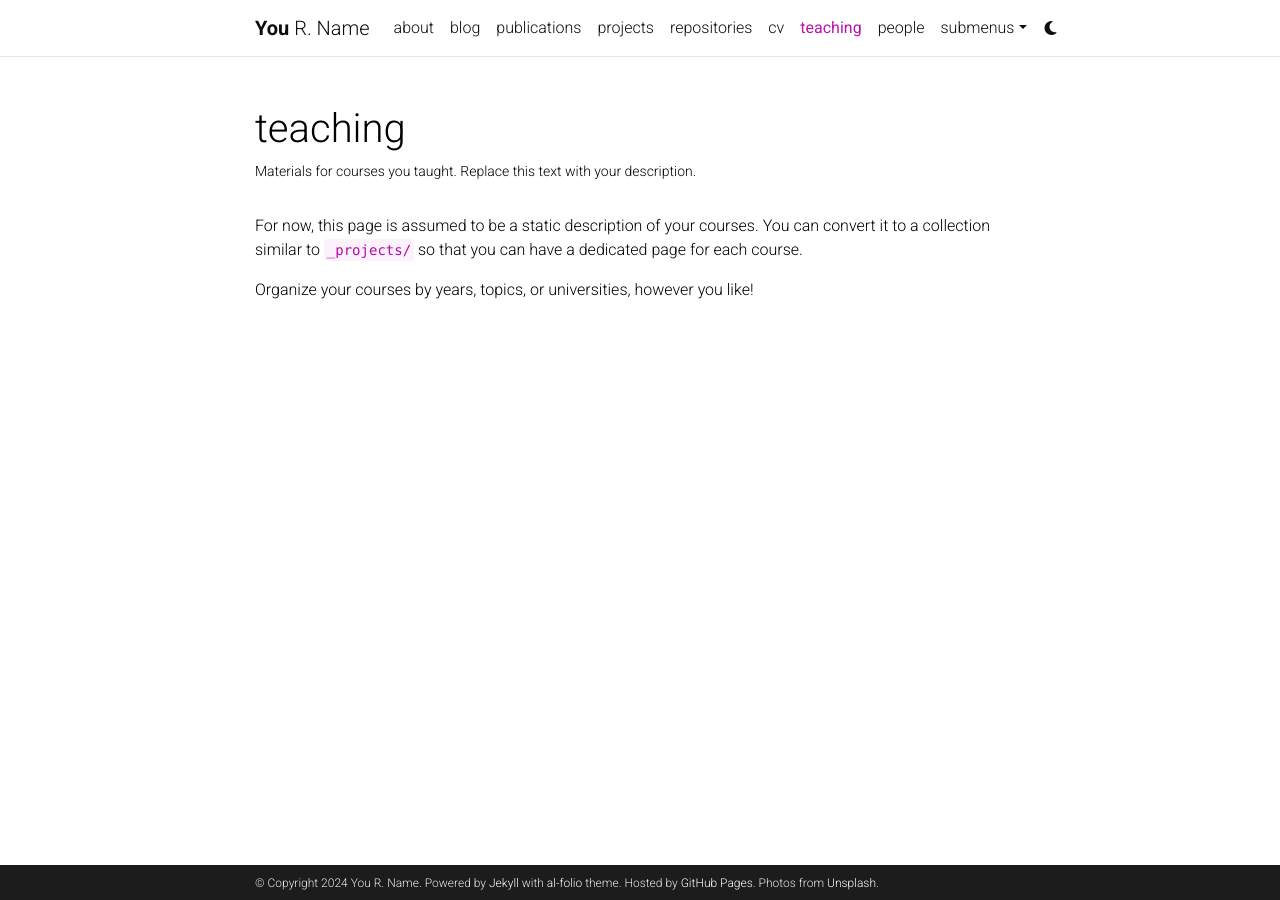
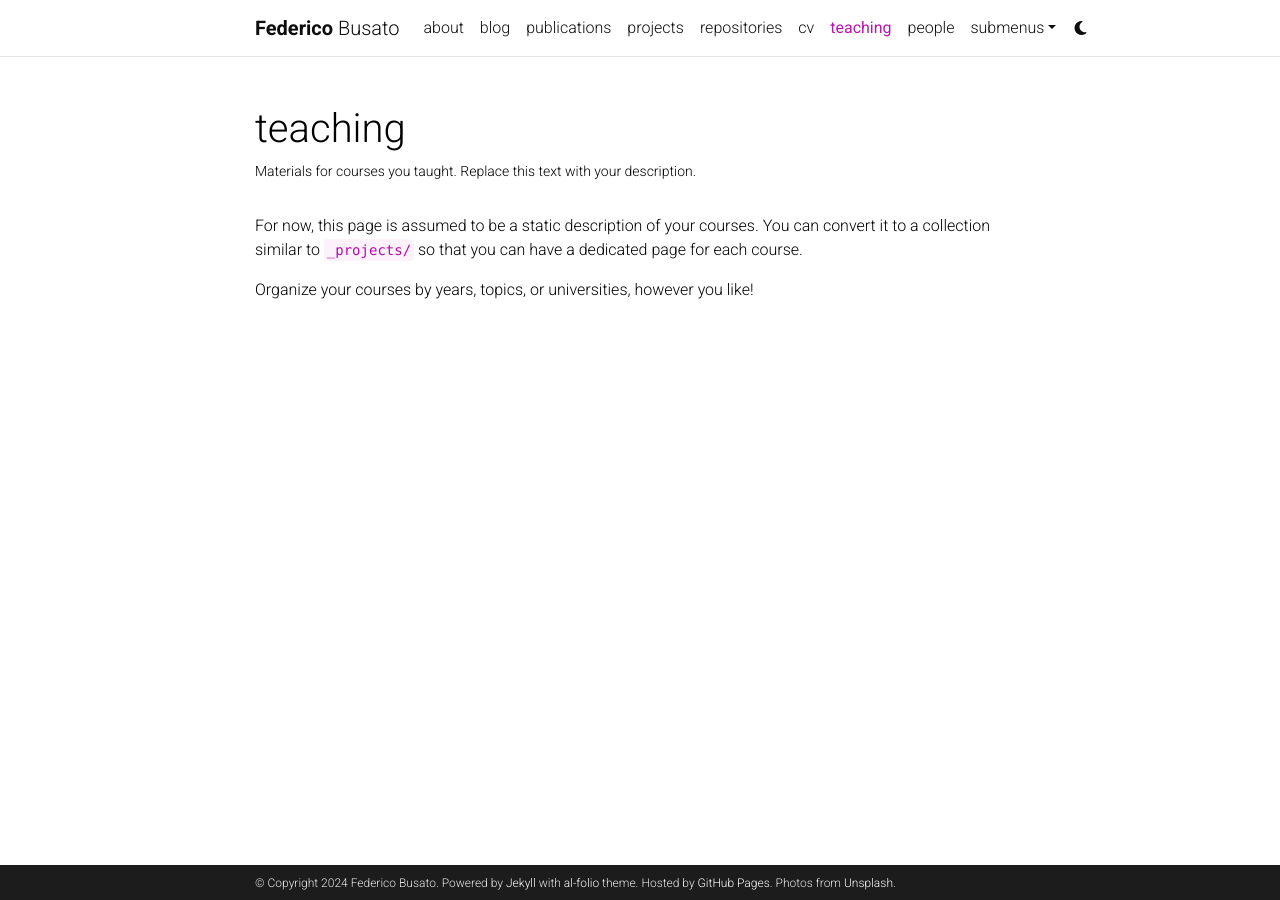
Before and after one commit to federico-busato/federico-busato.github.io, a Jekyll site: the page built from _pages/teaching.md, in a window 1280 px wide. Built offline with Jekyll 4.4.1, drawn with Linux system fonts in a browser that asks for light colours; comment, search, counter and statistics services are not loaded; a style sheet for code colours, icons or effects is not loaded.

```diff
--- a/_config.yml
+++ b/_config.yml
@@ -3,9 +3,9 @@
 # -----------------------------------------------------------------------------
 
 title: blank # the website title (if blank, full name will be used instead)
-first_name: You
-middle_name: R.
-last_name: Name
+first_name: Federico
+middle_name:
+last_name: Busato
 email: federico.busato@protonmail.com
 description: > # the ">" symbol means to ignore newlines until "footer_text:"
   A simple, whitespace theme for academics. Based on [*folio](https://github.com/bogoli/-folio) design.
@@ -13,9 +13,9 @@ footer_text: >
   Powered by <a href="https://jekyllrb.com/" target="_blank">Jekyll</a> with <a href="https://github.com/alshedivat/al-folio">al-folio</a> theme.
   Hosted by <a href="https://pages.github.com/" target="_blank">GitHub Pages</a>.
   Photos from <a href="https://unsplash.com" target="_blank">Unsplash</a>.
-keywords: jekyll, jekyll-theme, academic-website, portfolio-website  # add your own keywords or leave empty
+keywords: cpp, sparse-linear-algebra, NVIDIA, GPU  # add your own keywords or leave empty
 
-lang: en # the language of your site (for example: en, fr, cn, ru, etc.)
+lang: en
 icon: ⚛️  # the emoji used as the favicon (alternatively, provide image name in /assets/img/)
 
 url: https://federico-busato.github.io # the base hostname & protocol for your site
@@ -28,7 +28,7 @@ impressum_path:  # set to path to include impressum link in the footer, use the
 # -----------------------------------------------------------------------------
 
 # repo color theme
-repo_theme_light: default       # https://github.com/anuraghazra/github-readme-stats/blob/master/themes/README.md
+repo_theme_light: dark       # https://github.com/anuraghazra/github-readme-stats/blob/master/themes/README.md
 repo_theme_dark: dark           # https://github.com/anuraghazra/github-readme-stats/blob/master/themes/README.md
 repo_trophies:
   enabled: true
@@ -41,7 +41,7 @@ repo_trophies:
 # will use title and url fields
 # Take a look to https://github.com/jekyll/jekyll-feed for more customization
 
-rss_icon: true
+rss_icon: false
 
 # -----------------------------------------------------------------------------
 # Layout
@@ -68,41 +68,41 @@ og_image: # The site-wide (default for all links) Open Graph preview image
 # Social integration
 # -----------------------------------------------------------------------------
 
-github_username: # your GitHub user name
-gitlab_username: # your GitLab user name
-x_username: # your X handle
-mastodon_username: # your mastodon instance+username in the format instance.tld/@username
-linkedin_username: # your LinkedIn user name
-telegram_username: # your Telegram user name
-scholar_userid: # your Google Scholar ID
+github_username:   federico-busato # your GitHub user name
+gitlab_username:                   # your GitLab user name
+x_username:        fedebusato      # your X handle
+mastodon_username: mastodon.social/@fbusato  # your mastodon instance+username in the format instance.tld/@username
+linkedin_username: federico-busato # your LinkedIn user name
+telegram_username:  # your Telegram user name
+scholar_userid:     # your Google Scholar ID
 semanticscholar_id: # your Semantic Scholar ID
-whatsapp_number: # your WhatsApp number (full phone number in international format. Omit any zeroes, brackets, or dashes when adding the phone number in international format.)
-orcid_id: # your ORCID ID
-medium_username: # your Medium username
-quora_username: # your Quora username
-publons_id: # your ID on Publons
-lattes_id: # your ID on Lattes (Brazilian Lattes CV)
-osf_id: # your OSF ID
+whatsapp_number:    # your WhatsApp number (full phone number in international format. Omit any zeroes, brackets, or dashes when adding the phone number in international format.)
+orcid_id:           # your ORCID ID
+medium_username:    # your Medium username
+quora_username:     # your Quora username
+publons_id:         # your ID on Publons
+lattes_id:          # your ID on Lattes (Brazilian Lattes CV)
+osf_id:             # your OSF ID
 research_gate_profile: # your profile on ResearchGate
-scopus_id: # your profile on Scopus
-blogger_url: # your blogger URL
-work_url: # work page URL
-keybase_username: # your keybase user name
-wikidata_id: # your wikidata id
-wikipedia_id: # your wikipedia id (Case sensitive)
-dblp_url: # your DBLP profile url
-stackoverflow_id: # your stackoverflow id
-kaggle_id: # your kaggle id
-lastfm_id: # your lastfm id
-spotify_id: # your spotify id
-pinterest_id: # your pinterest id
-unsplash_id: # your unsplash id
-instagram_id: # your instagram id
-facebook_id: # your facebook id
-youtube_id: # your youtube channel id (youtube.com/@<youtube_id>)
-discord_id: # your discord id (18-digit unique numerical identifier)
-zotero_username: # your zotero username
-wechat_qr: # filename of your wechat qr-code saved as an image (e.g., wechat-qr.png if saved to assets/img/wechat-qr.png)
+scopus_id:          # your profile on Scopus
+blogger_url:        # your blogger URL
+work_url:           # work page URL
+keybase_username:   # your keybase user name
+wikidata_id:        # your wikidata id
+wikipedia_id:       # your wikipedia id (Case sensitive)
+dblp_url:           # your DBLP profile url
+stackoverflow_id:   # your stackoverflow id
+kaggle_id:          # your kaggle id
+lastfm_id:          # your lastfm id
+spotify_id:         # your spotify id
+pinterest_id:       # your pinterest id
+unsplash_id:        # your unsplash id
+instagram_id:       # your instagram id
+facebook_id:        # your facebook id
+youtube_id:         # your youtube channel id (youtube.com/@<youtube_id>)
+discord_id:         # your discord id (18-digit unique numerical identifier)
+zotero_username:    # your zotero username
+wechat_qr:          # filename of your wechat qr-code saved as an image (e.g., wechat-qr.png if saved to assets/img/wechat-qr.png)
 
 contact_note: >
   You can even add a little note about which of these is the best way to reach you.
```
Also changed, not shown: _pages/about.md (+17 -9 lines).
